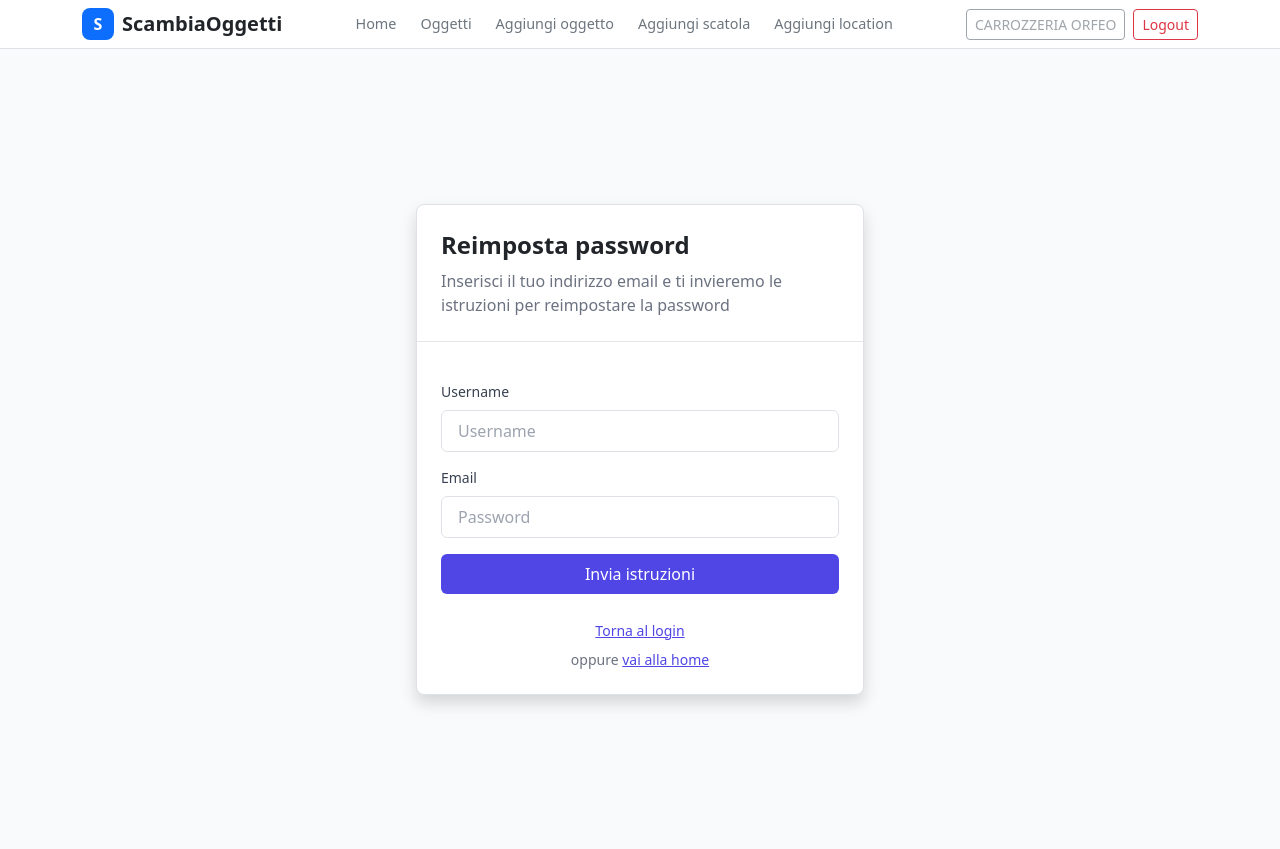
After one commit to TrentoElProgrammatores/hackaton, a Django app: page /recupero/password in a window 1280 px wide. The commit adds this page. Run offline with Django 5.2, Linux system fonts and the light colour scheme; a user stored in the database is signed in; some libraries are stand-ins or nearby versions.

Commit message:
commit serata

```diff
--- a/hackaton/urls.py
+++ b/hackaton/urls.py
@@ -46,8 +46,11 @@ urlpatterns = [
     path('scatola/<uuid:scatola_id>/aggiungi-oggetto/<uuid:oggetto_id>/',
          views.aggiungi_oggetto_scatola,
          name='aggiungi_oggetto_scatola'),
-         path('oggetto/<uuid:oggetto_id>/rimuovi/', views.rimuovi_dalla_scatola, name='rimuovi_dalla_scatola')
+         path('oggetto/<uuid:oggetto_id>/rimuovi/', views.rimuovi_dalla_scatola, name='rimuovi_dalla_scatola'),
+    path('recupero/password', views.recupero_password, name='recupero_password'),
+
+]+ static(settings.MEDIA_URL, document_root=settings.MEDIA_ROOT)
 
 
-
-]+ static(settings.MEDIA_URL, document_root=settings.MEDIA_ROOT)
+'''
+    path('recupero/password/<str:id>', views.verifica_recupero, name='verifica_recupero'),'''
--- a/scambio/admin.py
+++ b/scambio/admin.py
@@ -13,3 +13,4 @@ admin.site.register(OggettoCategoria)
 
 admin.site.register(Scambi)
 admin.site.register(MerceScambiata)
+admin.site.register(Password)
--- a/scambio/forms.py
+++ b/scambio/forms.py
@@ -156,13 +156,31 @@ class SedeLoginForm(AuthenticationForm):
     username = forms.CharField(
         max_length=150,
         widget=forms.TextInput(attrs={
-            'class': 'form-control',
+            'class': 'w-full border rounded-md px-3 py-2 focus:outline-none focus:ring focus:ring-indigo-500',
             'placeholder': 'Username'
         })
     )
     password = forms.CharField(
         widget=forms.PasswordInput(attrs={
-            'class': 'form-control',
+            'class': 'w-full border rounded-md px-3 py-2 focus:outline-none focus:ring focus:ring-indigo-500',
             'placeholder': 'Password'
         })
     )
+
+
+class PasswordLostForm(forms.Form):
+    username = forms.CharField(
+        max_length=150,
+        widget=forms.TextInput(attrs={
+            'class': 'w-full border rounded-md px-3 py-2 focus:outline-none focus:ring focus:ring-indigo-500',
+            'placeholder': 'Username',
+            'required':True
+        }),
+        required=True
+    )
+    password = forms.CharField(
+        widget=forms.PasswordInput(attrs={
+            'class': 'w-full border rounded-md px-3 py-2 focus:outline-none focus:ring focus:ring-indigo-500',
+            'placeholder': 'Password'
+        })
+    )
--- a/scambio/models.py
+++ b/scambio/models.py
@@ -88,3 +88,7 @@ class Noleggio(models.Model):
     da=models.ForeignKey(Location, on_delete=models.CASCADE, related_name="mittente_noleggio")
     a=models.CharField(max_length=200)
     ritorno=models.DateTimeField(default=timezone.now, null=True, blank=True)
+
+class Password(models.Model):
+    password=models.CharField(max_length=200)
+    dioHash=models.CharField(max_length=200, null=True, blank=True)
--- /dev/null
+++ b/scambio/templates/password_reset.html
@@ -0,0 +1,93 @@
+<!DOCTYPE html>
+<html lang="it">
+<head>
+  <meta charset="UTF-8">
+  <meta name="viewport" content="width=device-width, initial-scale=1.0">
+  <title>Reimposta password</title>
+  <script src="https://cdn.tailwindcss.com"></script>
+</head>
+<body>
+    {% include 'componenti/header.html' %}
+<div class="min-h-screen bg-gray-50 flex items-center justify-center p-4">
+
+  <!-- FORM RESET PASSWORD -->
+  <div class="w-full max-w-md bg-white border rounded-lg shadow">
+    <!-- Header -->
+    <div class="p-6 border-b space-y-1">
+      <h1 class="text-2xl font-bold">Reimposta password</h1>
+      <p class="text-gray-500">
+        Inserisci il tuo indirizzo email e ti invieremo le istruzioni per reimpostare la password
+      </p>
+    </div>
+
+    <!-- Content -->
+    <div class="p-6">
+      <form class="space-y-4" method="post" novalidate>
+        {% csrf_token %}
+        <!-- Email -->
+        <div class="space-y-2">
+          <label for="email" class="block text-sm font-medium text-gray-700">Username</label>
+          {{form.username}}
+          {% if form.username.errors %}
+            <div class="text-danger small">{{ form.username.errors }}</div>
+          {% endif %}
+        </div>
+
+        <div class="space-y-2">
+          <label for="password" class="block text-sm font-medium text-gray-700">Email</label>
+          {{form.password}}
+          {% if form.password.errors %}
+            <div class="text-danger small">{{ form.password.errors }}</div>
+          {% endif %}
+        </div>
+
+        <!-- Submit -->
+        <button type="submit" class="w-full bg-indigo-600 text-white rounded-md py-2 hover:bg-indigo-700">
+          Invia istruzioni
+        </button>
+      </form>
+
+      <!-- Links -->
+      <div class="mt-4 text-center space-y-2">
+        <a href="{% url 'sedeLogin' %}" class="text-indigo-600 hover:underline text-sm">
+          Torna al login
+        </a>
+        <div class="text-sm text-gray-500">
+          oppure
+          <a href="{% url 'home' %}" class="text-indigo-600 hover:underline">vai alla home</a>
+        </div>
+      </div>
+    </div>
+  </div>
+
+  <!-- MESSAGGIO DOPO INVIO EMAIL -->
+  <!-- Nascondi il form sopra e mostra questa card in caso di successo -->
+  <div class="hidden w-full max-w-md bg-white border rounded-lg shadow">
+    <div class="p-6 border-b text-center space-y-1">
+      <h1 class="text-2xl font-bold text-indigo-600">Email inviata!</h1>
+      <p class="text-gray-500">
+        Abbiamo inviato le istruzioni per reimpostare la password all'indirizzo
+        <strong>tuamail@example.com</strong>
+      </p>
+    </div>
+
+    <div class="p-6 space-y-4">
+      <p class="text-sm text-gray-500 text-center">
+        Non hai ricevuto l'email? Controlla la cartella spam o riprova tra qualche minuto.
+      </p>
+      <div class="flex flex-col space-y-2">
+        <button class="w-full border rounded-md py-2 hover:bg-gray-50">
+          Riprova
+        </button>
+        <a href="{% url 'sedeLogin' %}" class="w-full">
+          <button class="w-full py-2 text-gray-600 hover:text-indigo-600">
+            Torna al login
+          </button>
+        </a>
+      </div>
+    </div>
+  </div>
+
+</div>
+</body>
+</html>
--- a/scambio/views.py
+++ b/scambio/views.py
@@ -1,27 +1,34 @@
-from pyexpat.errors import messages
 from django.shortcuts import render
 from django.shortcuts import get_object_or_404, render,redirect
 from django.core.mail import send_mail
 from .forms import *
 from .models import *
-from django.contrib.auth import login, logout
+from django.contrib.auth import login, logout, authenticate
 from django.conf import settings
 import json
 from django.http import JsonResponse
 from django.views.decorators.csrf import csrf_exempt
+import csv
+from urllib.parse import quote, urlencode, unquote
+
+def sendEmail(text, to,azione):
+    with open('log_email.csv', 'a', newline='', encoding='utf-8') as csvfile:
+        writer = csv.writer(csvfile)
+        writer.writerow([text, to, azione])
 
 # Create your views here.
-
-
 def home(request):
+    print(unquote("pbkdf2_sha256%241000000%247kSPqGEGH2VJx6cI1Pah3t%24oBUcLtXJmZ%2BE31BviEqUFndrzkejfTCqw8YeyIZfays%3D").replace("PASS","/"))
     #print(DocumentiCliente.objects.get(utente=request.user))
     if request.user.is_authenticated:
         items=Oggetto.objects.all().exclude(location__sede=request.user)
         return render(request, 'home.html',{"items":items})
     else:
-        return render(request, 'home.html',{"items":[]})
+        return render(request, 'home.html',{"items":Oggetto.objects.all()})
 
 def addItem(request):
+    if request.user.is_anonymous:
+        return redirect('home')
     if request.method == 'POST':
         form = UploadItemForm(request.POST, request.FILES, user=request.user)
         print(form.errors)
@@ -41,7 +48,7 @@ def addItem(request):
 def prodotto(request,id):
     try:
         item=Oggetto.objects.get(id=id)
-    except Oggetto.DoesNotExist:
+    except:
         return redirect("home")
     data={'item':item}
     categoria=OggettoCategoria.objects.filter(oggetto=item).first()
@@ -52,6 +59,8 @@ def prodotto(request,id):
     return render(request, 'prodotto.html',data)
 
 def addScatola(request):
+    if request.user.is_anonymous:
+        return redirect('home')
     if request.method == 'POST':
         form = UploadScatolaForm(request.POST, request.FILES, user=request.user)
         if form.is_valid():
@@ -75,6 +84,8 @@ def addScatola(request):
 
 
 def addLocation(request):
+    if request.user.is_anonymous:
+        return redirect('home')
     if request.method == 'POST':
         form = UploadLocationForm(request.POST, request.FILES, user=request.user)
         print(form.errors)
@@ -98,8 +109,6 @@ def sedeLogin(request):
             user = form.get_user()
             login(request, user)  # Logga l'utente nella sessione
             return redirect('home')  # Sostituisci con il nome della tua dashboard
-        else:
-            messages.error(request, "Username o password non corretti")
     else:
         form = SedeLoginForm()
 
@@ -114,12 +123,18 @@ def sedeLogout(request):
 
 
 def editProduct(request,id):
+    if request.user.is_anonymous:
+        return redirect('home')
+    if request.user.is_anonymous:
+        return redirect('home')
     sedi=Sede.objects.all()
     return render(request, 'editProduct.html',{'sedi':sedi,'idprodotto':id})
 
 
 
 def confermaPrenotazione(request, item_id):
+    if request.user.is_anonymous:
+        return redirect('home')
     item = get_object_or_404(Oggetto, id=item_id)
     utente_loggato = request.user
 
@@ -140,7 +155,10 @@ def confermaPrenotazione(request, item_id):
 
     # Mostra la pagina di conferma
     return render(request, "confermaPrenotazione.html", {"item": item})
+
 def apiLocation(request,id):
+    if request.user.is_anonymous:
+        return render(request, 'api.html',{"locations":[]})
     try:
         sede=Sede.objects.get(id=id)
     except:
@@ -150,6 +168,8 @@ def apiLocation(request,id):
     return render(request, 'api.html',{"locations":locations})
 
 def apiScatole(request,id):
+    if request.user.is_anonymous:
+        return render(request, 'api.html',{"locations":[]})
     print(id)
     try:
         sede=Sede.objects.get(id=id)
@@ -163,6 +183,8 @@ def apiScatole(request,id):
 
 
 def iMieiOggetti(request):
+    if request.user.is_anonymous:
+        return redirect('home')
     # Prende tutti gli oggetti di cui l'utente loggato è proprietario
     oggetti = Oggetto.objects.filter(proprietario=request.user)
     context = {
@@ -172,6 +194,8 @@ def iMieiOggetti(request):
 
 @csrf_exempt
 def apiSaveItem(request):
+    if request.user.is_anonymous:
+        return redirect('home')
     if request.method == 'POST':
         data = json.loads(request.body)
         print(data)
@@ -185,12 +209,16 @@ def apiSaveItem(request):
 
 
 def leMieScatole(request):
+    if request.user.is_anonymous:
+        return redirect('home')
     scatole = Scatola.objects.filter(location__sede=request.user).order_by("-createdAt")
     return render(request, "leMieScatole.html", {"scatole": scatole})
 
 
 # views.py
 def oggettiInScatola(request, scatola_id):
+    if request.user.is_anonymous:
+        return redirect('home')
     # prendi la scatola dell'utente loggato
     scatola = Scatola.objects.get(id=scatola_id)#get_object_or_404(Scatola, id=scatola_id, location__sede=request.user)
 
@@ -201,6 +229,8 @@ def oggettiInScatola(request, scatola_id):
 
 
 def aggiungi_oggetto_view(request, scatola_id):
+    if request.user.is_anonymous:
+        return redirect('home')
     scatola = get_object_or_404(Scatola, id=scatola_id)
 
     # Oggetti disponibili (non ancora in nessuna scatola)
@@ -214,6 +244,8 @@ def aggiungi_oggetto_view(request, scatola_id):
 
 
 def aggiungi_oggetto_scatola(request, scatola_id, oggetto_id):
+    if request.user.is_anonymous:
+        return redirect('home')
     scatola = get_object_or_404(Scatola, id=scatola_id)
     oggetto = get_object_or_404(Oggetto, id=oggetto_id)
 
@@ -225,6 +257,8 @@ def aggiungi_oggetto_scatola(request, scatola_id, oggetto_id):
 
 
 def rimuovi_dalla_scatola(request, oggetto_id):
+    if request.user.is_anonymous:
+        return redirect('home')
     oggetto = get_object_or_404(Oggetto, id=oggetto_id)
 
     # Salva l'ID della scatola corrente prima di rimuovere
@@ -239,3 +273,32 @@ def rimuovi_dalla_scatola(request, oggetto_id):
         return redirect('oggettiInScatola', scatola_id=scatola_id)
     else:
         return redirect('home')  # o un'altra pagina a tua scelta
+
+def recupero_password(request):
+    if request.user.is_anonymous:
+        return redirect('home')
+
+    if request.method == 'POST':
+        form = PasswordLostForm(data=request.POST)
+        if form.is_valid():
+            # Recupera l'utente autenticato
+
+            request.user.set_password(form.cleaned_data['password'])
+            request.user.save()
+
+            return redirect('home')  # Sostituisci con il nome della tua dashboard
+        print(form.errors)
+    else:
+        form = PasswordLostForm()
+    return render(request, 'password_reset.html', {'form': form})
+'''
+def verifica_recupero(request,id):
+    try:
+        sede=Sede.objects.get(password=unquote(id).replace("PASS",'/'))
+    except:
+        return render(request, 'verifica_recupero.html',{'validate':False})
+    print("sede",sede)
+    sede.set_password(Password.objects.get(dioHash=unquote(id).replace("PASS",'/')).password)
+    sede.save()
+    print("GODO")
+    return render(request, 'verifica_recupero.html',{'validate':True})'''
```
Also changed, not shown: scambio/templates/sedeLogin.html (+32 -69 lines), scambio/templates/verifica_recupero.html (added, +68 -0 lines), README.md, db.sqlite3, scambio/migrations/0012_password.py (added), scambio/migrations/0013_password_hash.py (added), scambio/migrations/0014_rename_hash_password_diohash.py (added), 1 other file.
